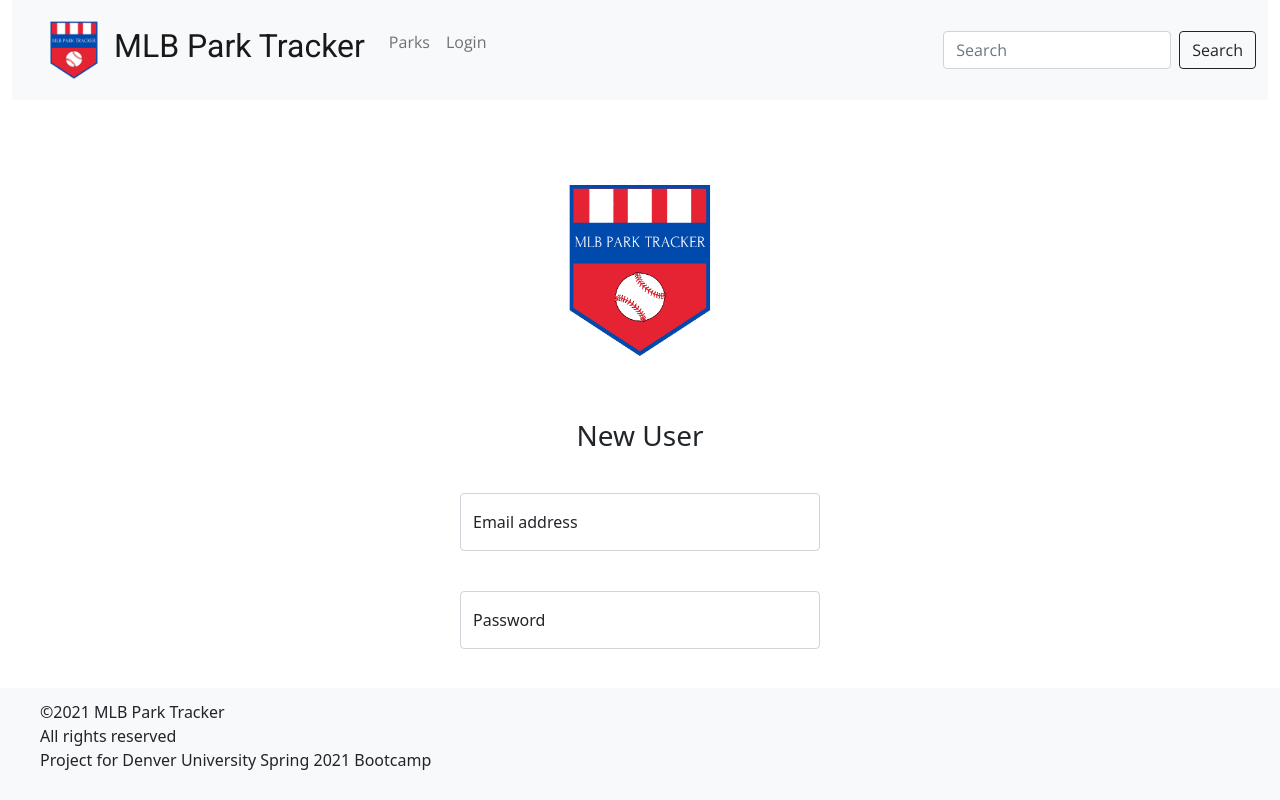
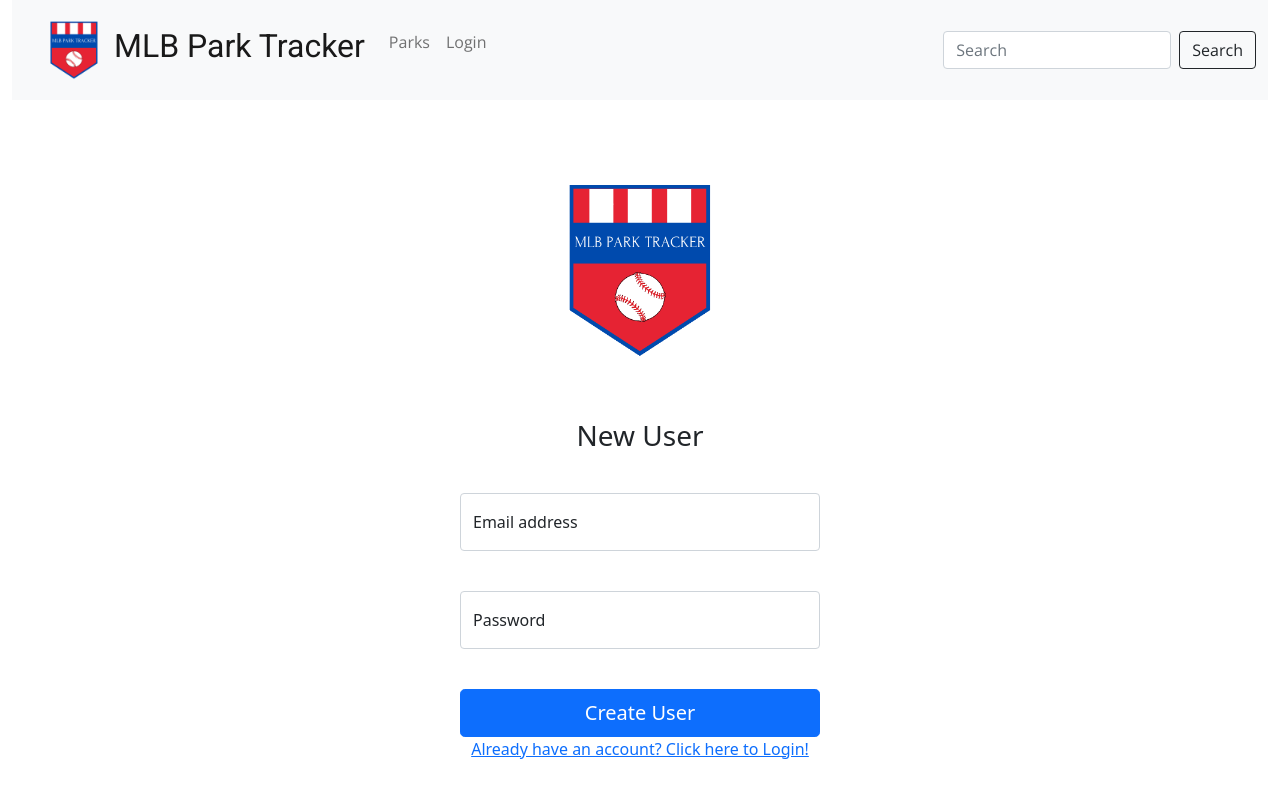
Before and after one commit to jongregory75/MLB-Ballpark-Tracker, a React (Create React App) app in the folder client/: page /createUser in a window 1280 px wide. Shown: the top 800 px of the page. Built offline with nearby package versions, Linux system fonts and the light colour scheme.

Commit message:
Some error handling and cleanup

```diff
--- a/client/src/components/BarInfo/index.js
+++ b/client/src/components/BarInfo/index.js
@@ -1,5 +1,4 @@
 import React from "react";
-import { BrowserRouter as Router, Link } from "react-router-dom";
 import { BARINFO } from "../../utils/queries";
 import { useQuery } from "@apollo/client";
 
@@ -18,7 +17,7 @@ const BarInfo = (franchise_code) => {
         <div>
           <div className="col-12 col-md-10 mb-5">
             {dataList.map((barinfo) => (
-              <div className="card mb-3">
+              <div className="card mb-3" key="barInfo">
                 <div className="card-body">
                   <h4>
                     Bar #1: {barinfo.venue_url_1} {barinfo.venue_name_1}
--- a/client/src/components/Footer/index.js
+++ b/client/src/components/Footer/index.js
@@ -2,7 +2,7 @@ import React from "react";
 
 const Footer = () => {
   return (
-    <footer className="fixed-bottom bg-light">
+    <footer className="bg-light">
       <p>©2021 MLB Park Tracker</p>
       <p>All rights reserved</p>
       <p>Project for Denver University Spring 2021 Bootcamp</p>
--- a/client/src/components/InsidePark/index.js
+++ b/client/src/components/InsidePark/index.js
@@ -17,7 +17,7 @@ const InsidePark = (franchise_code) => {
         <div>
           <div className="col-12 col-md-10 mb-5">
             {dataList.map((insidepark) => (
-              <div className="card mb-3">
+              <div className="card mb-3" key="insideMenu">
                 <div className="card-body">
                   <h4>Food #1: {insidepark.menu_1}</h4>
                   <h4>Food #2: {insidepark.menu_2}</h4>
--- a/client/src/components/ParkById/index.js
+++ b/client/src/components/ParkById/index.js
@@ -17,7 +17,7 @@ const ParkById = (franchise_code) => {
         <div>
           <div className="col-12 col-md-10 mb-5">
             {dataList.map((parkbyid) => (
-              <div className="card mb-3">
+              <div className="card mb-3" key={parkbyid.venue_name}>
                 <div className="card-header">
                   <h4>Name:{parkbyid.name_display_long}</h4>
                 </div>
--- a/client/src/index.css
+++ b/client/src/index.css
@@ -7,6 +7,10 @@
 
 html {
   box-sizing: border-box;
+}
+
+main {
+  margin-bottom: 20%;
 }
 
 /* Navbar CSS */
@@ -48,6 +52,7 @@ nav {
   max-width: 400px;
   padding: 20px;
   margin: auto;
+  margin-bottom: 20%;
 }
 
 .form-signin img {
--- a/client/src/pages/Dashboard.js
+++ b/client/src/pages/Dashboard.js
@@ -2,6 +2,7 @@ import React from "react";
 
 import mlbMap from "../assets/mlb-maps.png";
 import { Link } from "react-router-dom";
+import Footer from "../components/Footer";
 
 const Dashboard = () => {
   return (
--- a/client/src/pages/SinglePark.js
+++ b/client/src/pages/SinglePark.js
@@ -2,7 +2,6 @@ import React from "react";
 import ParkById from "../components/ParkById";
 import BarInfo from "../components/BarInfo";
 import InsidePark from "../components/InsidePark";
-import { useParams } from "react-router";
 
 const SinglePark = (props) => {
   return (
--- a/client/src/pages/addPark.js
+++ b/client/src/pages/addPark.js
@@ -7,7 +7,7 @@ const AddPark = () => {
   const [formState, setFormState] = useState({ phone_number: "", city: "" });
   const [saveVisited] = useMutation(SAVE_VISITED);
 
-  const { loading, data } = useQuery(QUERY_BALLPARKS);
+  const { data } = useQuery(QUERY_BALLPARKS);
   const ballParkData = data?.ballparks || [];
   // console.log(ballParkData);
   const handleChange = (event) => {
@@ -19,7 +19,7 @@ const AddPark = () => {
   };
   const handleFormSubmit = async (event) => {
     event.preventDefault();
-    const mutationResponse = await saveVisited({
+    await saveVisited({
       variables: {
         phone_number: formState.phone_number,
         city: formState.city,
```
Also changed, not shown: 1 other file (tests, documents, lock files or other folders).
